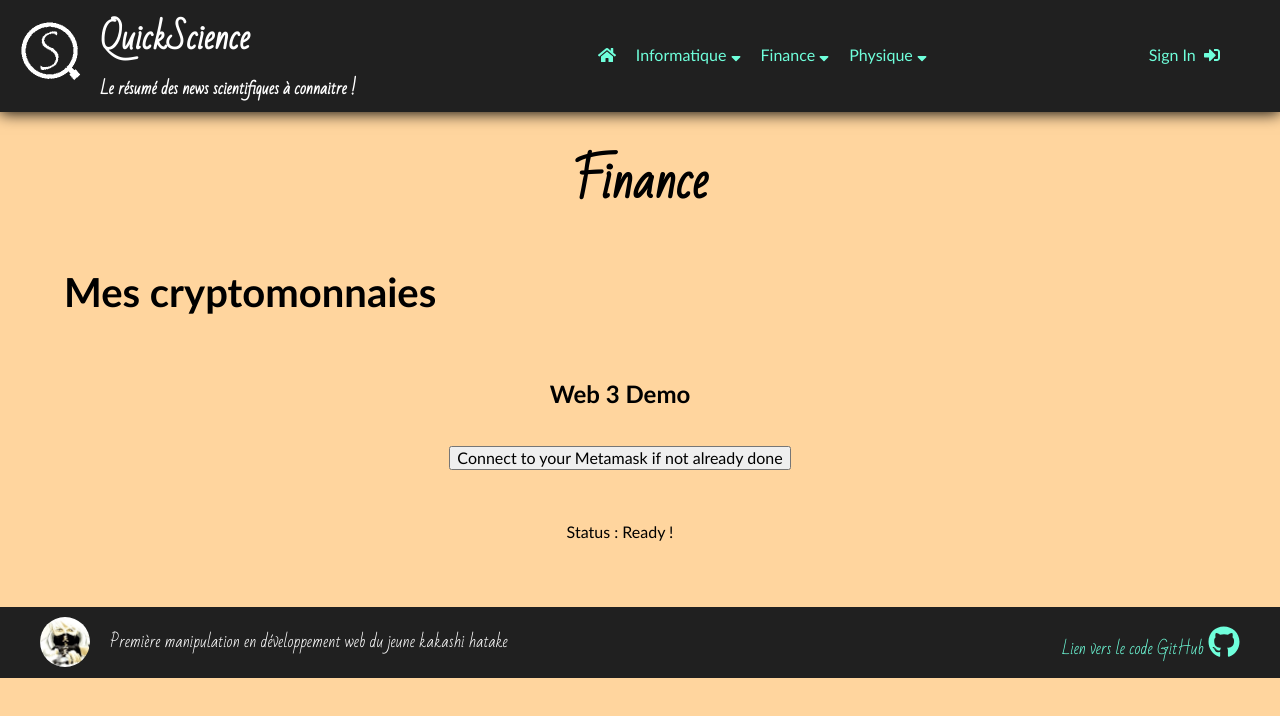
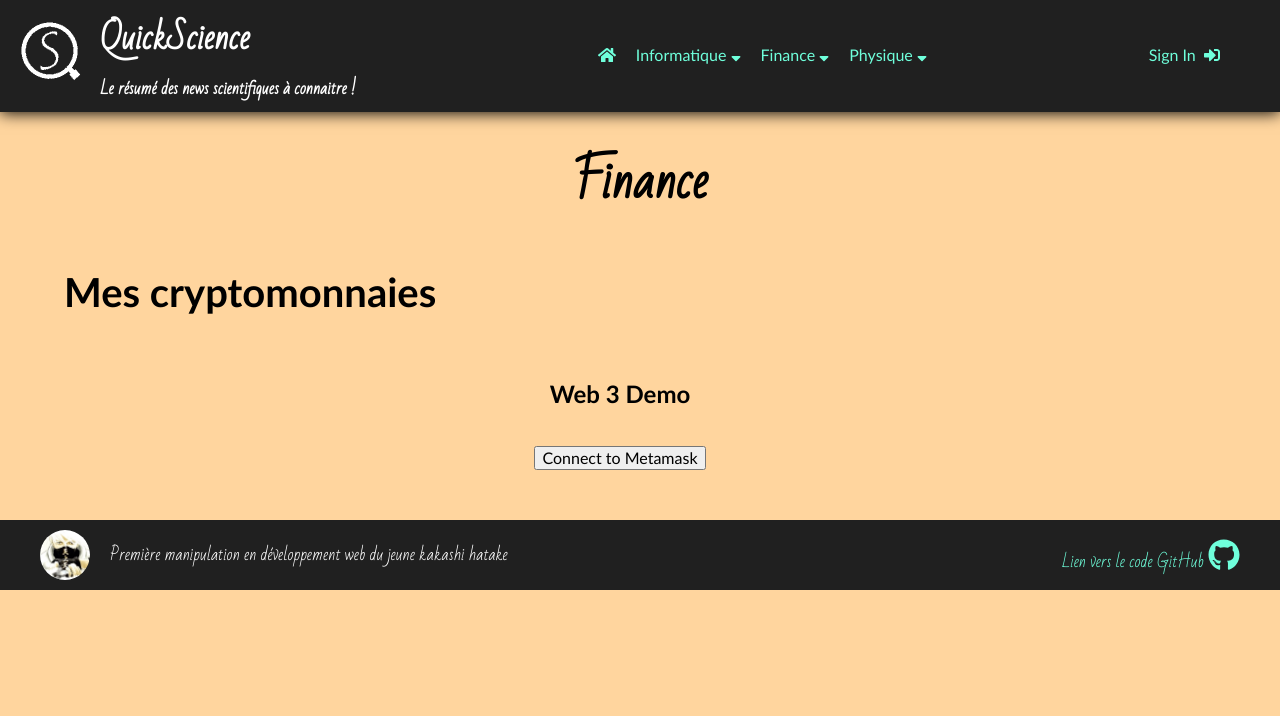
Before and after one commit to lth-elm/dev-web-first-project, a Vue app in the folder client/: page /my-crypto in a window 1280 px wide. Shown: the top 716 px of the page. Built offline with nearby package versions, Linux system fonts and the light colour scheme; no server answers; a web font is replaced by a local one.

Commit message:
:construction: add more web3 use case

```diff
--- a/client/src/views/MyCrypto.vue
+++ b/client/src/views/MyCrypto.vue
@@ -10,11 +10,8 @@
             <h2>Web 3 Demo</h2>
             <br>
             <div>
-              <button v-on:click="loadWeb3();">Connect to your Metamask if not already done</button>
+              <button v-on:click="load();"><span id="status">Connect to Metamask</span></button>
             </div>
-            <br>
-            <br>
-            <p>Status : <span id="status">Waiting for a Metamask connection...</span></p>
           </div>
         </article>
       </div>
@@ -40,9 +37,7 @@ export default {
 
     load: async function () {
       await this.loadWeb3()
-      // window.address = await loadAddress()
-      console.log('Loaded')
-      this.updateStatus('Ready !')
+      this.updateStatus('Connected')
     },
 
     updateStatus: function (status) {
@@ -54,7 +49,9 @@ export default {
   },
 
   mounted () {
-    this.load()
+    // this.load()
+    // window.web3.eth.getAccounts()
+    //   .then(e => console.log(e))
   },
 
   components: {
```
